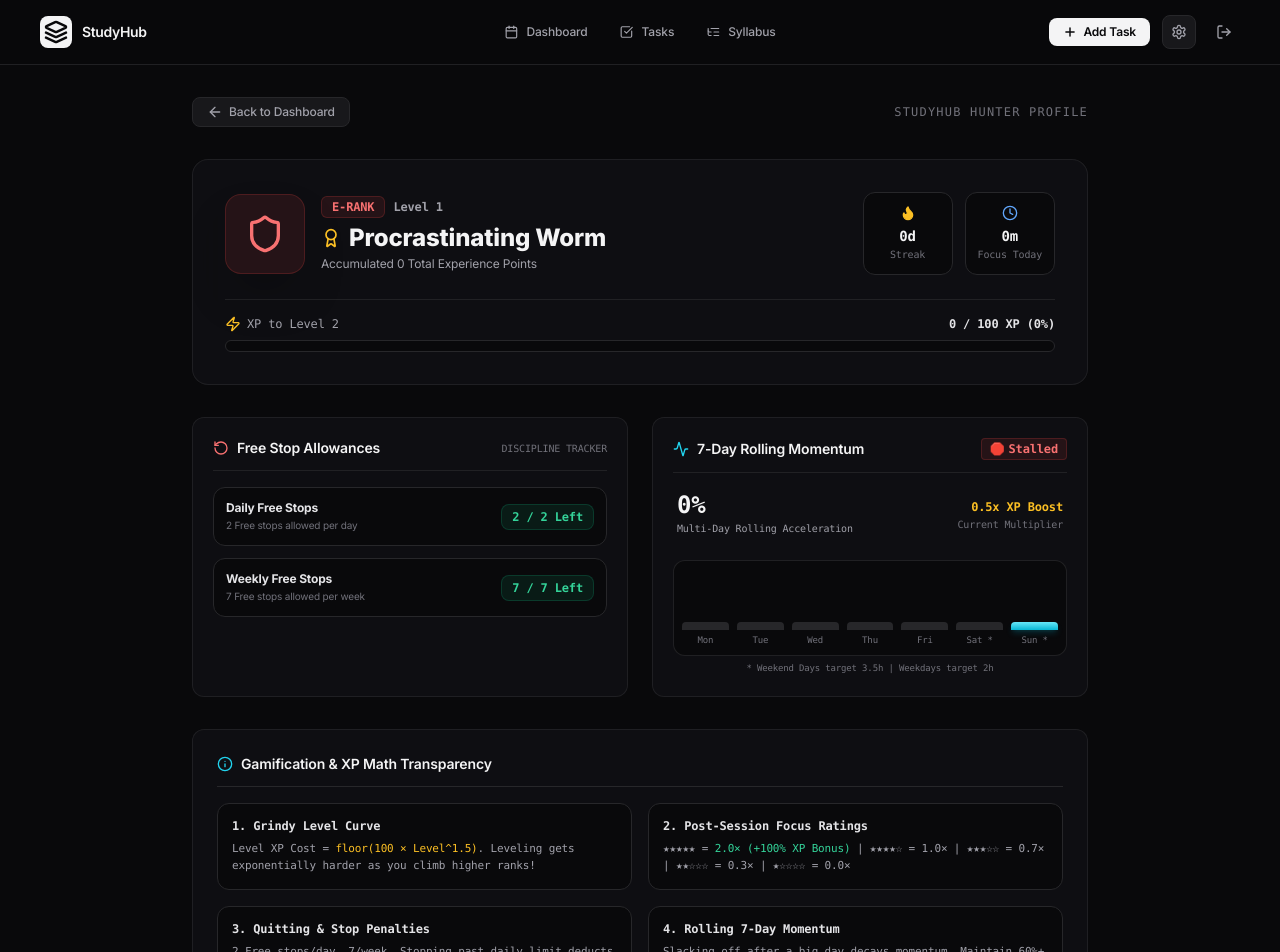
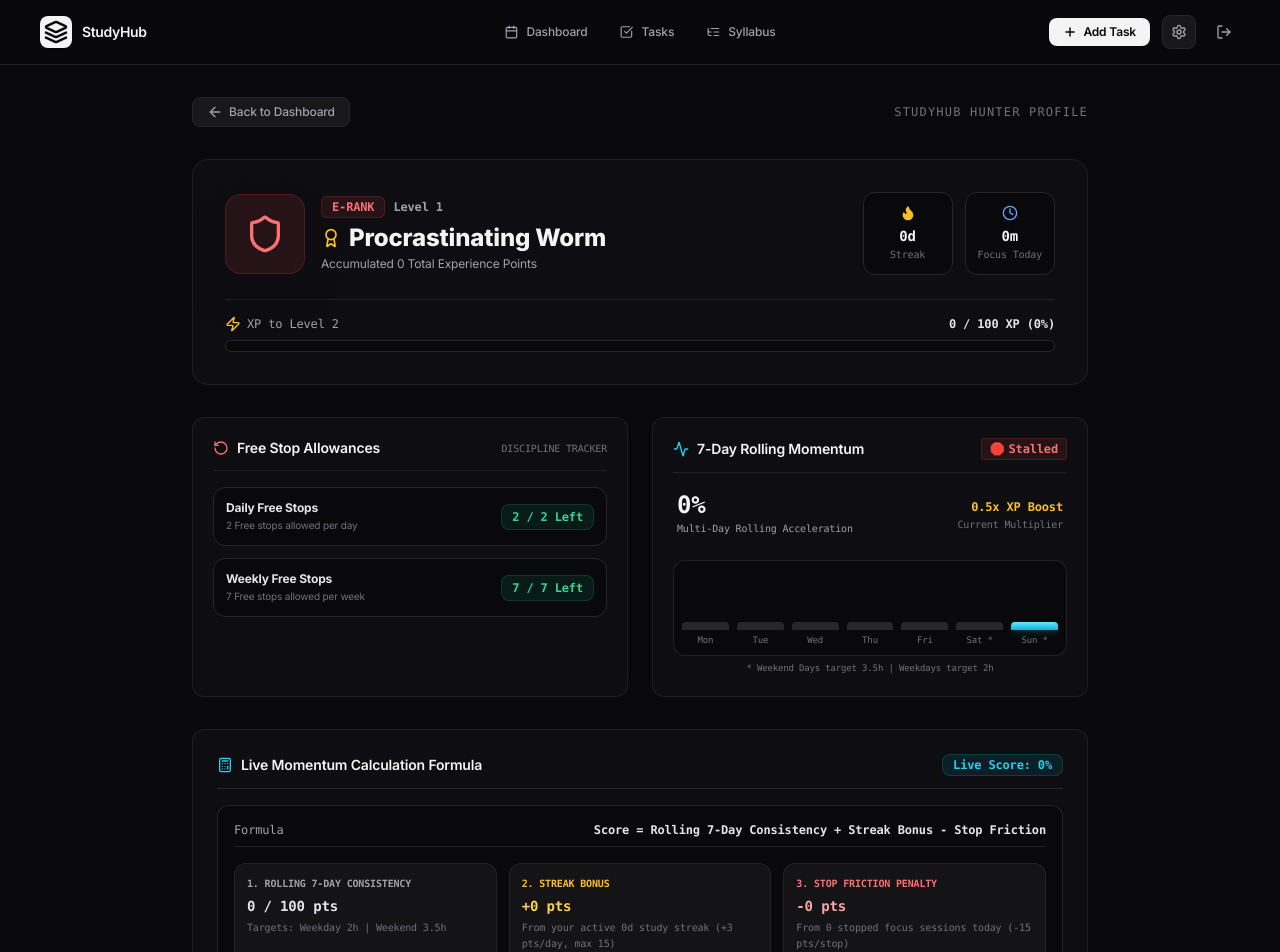
Before and after one commit to faysal17/StudyHelper, a Next.js app: page /rank in a window 1280 px wide. Shown: the top 952 px of the page. Built offline with nearby package versions, Linux system fonts and the light colour scheme; no server answers.

Commit message:
Added week day and weekend study session settings

```diff
--- a/app/rank/page.tsx
+++ b/app/rank/page.tsx
@@ -5,7 +5,7 @@ import { UserSettings } from '@/lib/types';
 import { fetchUserSettings } from '@/lib/supabase';
 import { calculateLevelAndProgress } from '@/lib/gamification';
 import { calculateMomentum } from '@/lib/momentum';
-import { Shield, Zap, Flame, Award, Lock, CheckCircle2, ArrowLeft, Clock, BookOpen, RotateCcw, Activity, AlertTriangle, TrendingUp, HelpCircle, Info } from 'lucide-react';
+import { Shield, Zap, Flame, Award, Lock, CheckCircle2, ArrowLeft, Clock, BookOpen, RotateCcw, Activity, AlertTriangle, TrendingUp, HelpCircle, Info, Calculator, Percent } from 'lucide-react';
 import Link from 'next/link';
 
 export default function HunterRankPage() {
@@ -31,11 +31,16 @@ export default function HunterRankPage() {
   const totalXP = settings?.xp || 0;
   const streakDays = settings?.streak_days || 0;
   const focusSecondsToday = settings?.focus_seconds_today || 0;
+  const stopsToday = settings?.stops_today || 0;
 
   const { level, xpInCurrentLevel, xpRequiredForNextLevel, progressPercent, rankInfo } =
     calculateLevelAndProgress(totalXP);
 
   const momentum = calculateMomentum(settings);
+
+  // Live components calculation
+  const streakBonus = Math.min(15, streakDays * 3);
+  const stopPenalty = stopsToday * 15;
 
   const rankRoadmap = [
     {
@@ -276,7 +281,7 @@ export default function HunterRankPage() {
                         : 'bg-zinc-800'
                     }`}
                     style={{ height: `${Math.max(10, Math.round(day.ratio * 100))}%` }}
-                    title={`${day.dayName}: ${day.focusMinutes}m / ${day.targetMinutes}m target (${day.isWeekend ? 'Weekend 3.5h' : 'Weekday 2h'})`}
+                    title={`${day.dayName}: ${day.focusMinutes}m / ${day.targetMinutes}m target (${day.isWeekend ? `Weekend ${day.targetMinutes/60}h` : `Weekday ${day.targetMinutes/60}h`})`}
                   />
                   <span className="text-[9px] font-mono text-zinc-500">
                     {day.dayName} {day.isWeekend ? '*' : ''}
@@ -285,8 +290,71 @@ export default function HunterRankPage() {
               ))}
             </div>
             <p className="text-[9px] text-zinc-500 font-mono mt-1.5 text-center">
-              * Weekend Days target 3.5h | Weekdays target 2h
+              * Weekend Days target {momentum.weekendTargetMins / 60}h | Weekdays target {momentum.weekdayTargetMins / 60}h
             </p>
+          </div>
+        </div>
+      </div>
+
+      {/* Live Momentum Calculation Breakdown Box */}
+      <div className="glass-panel p-6 rounded-xl border border-zinc-800 space-y-4">
+        <div className="flex items-center justify-between border-b border-zinc-800 pb-3">
+          <div className="flex items-center space-x-2">
+            <Calculator className="w-4 h-4 text-cyan-400" />
+            <h2 className="text-sm font-semibold text-zinc-100">Live Momentum Calculation Formula</h2>
+          </div>
+          <span className="text-xs font-mono font-bold text-cyan-400 bg-cyan-500/10 border border-cyan-500/20 px-2.5 py-0.5 rounded-lg">
+            Live Score: {momentum.score}%
+          </span>
+        </div>
+
+        <div className="bg-zinc-950 p-4 rounded-xl border border-zinc-800/90 font-mono text-xs space-y-3">
+          <div className="flex items-center justify-between text-zinc-400 pb-2 border-b border-zinc-800/80">
+            <span>Formula</span>
+            <span className="text-zinc-200 font-bold">
+              Score = Rolling 7-Day Consistency + Streak Bonus - Stop Friction
+            </span>
+          </div>
+
+          <div className="grid grid-cols-1 sm:grid-cols-3 gap-3 pt-1 text-[11px]">
+            {/* Step 1: 7-Day Weighted Focus Ratio */}
+            <div className="p-3 bg-zinc-900/80 rounded-xl border border-zinc-800/80 space-y-1">
+              <span className="text-zinc-400 font-semibold block text-[10px] uppercase">1. Rolling 7-Day Consistency</span>
+              <p className="text-zinc-200 font-bold text-sm">
+                {Math.round(momentum.score - streakBonus + stopPenalty)} / 100 pts
+              </p>
+              <p className="text-[10px] text-zinc-500">
+                Targets: Weekday {momentum.weekdayTargetMins / 60}h | Weekend {momentum.weekendTargetMins / 60}h
+              </p>
+            </div>
+
+            {/* Step 2: Streak Bonus */}
+            <div className="p-3 bg-zinc-900/80 rounded-xl border border-zinc-800/80 space-y-1">
+              <span className="text-amber-400 font-semibold block text-[10px] uppercase">2. Streak Bonus</span>
+              <p className="text-amber-300 font-bold text-sm">
+                +{streakBonus} pts
+              </p>
+              <p className="text-[10px] text-zinc-500">
+                From your active {streakDays}d study streak (+3 pts/day, max 15)
+              </p>
+            </div>
+
+            {/* Step 3: Stop Friction */}
+            <div className="p-3 bg-zinc-900/80 rounded-xl border border-zinc-800/80 space-y-1">
+              <span className="text-red-400 font-semibold block text-[10px] uppercase">3. Stop Friction Penalty</span>
+              <p className="text-red-300 font-bold text-sm">
+                -{stopPenalty} pts
+              </p>
+              <p className="text-[10px] text-zinc-500">
+                From {stopsToday} stopped focus sessions today (-15 pts/stop)
+              </p>
+            </div>
+          </div>
+
+          {/* Final Multiplier Summary */}
+          <div className="p-3 bg-cyan-950/20 border border-cyan-500/30 rounded-xl flex items-center justify-between text-cyan-200 text-[11px]">
+            <span>Active Velocity Status: <strong>{momentum.icon} {momentum.velocityTier}</strong></span>
+            <span className="font-bold text-amber-300">{momentum.xpMultiplier}x XP Multiplier Active</span>
           </div>
         </div>
       </div>
--- a/app/settings/page.tsx
+++ b/app/settings/page.tsx
@@ -2,8 +2,8 @@
 
 import { useState, useEffect } from 'react';
 import { UserSettings } from '@/lib/types';
-import { fetchUserSettings, updateDayEndTimeConfig, updateQuotesConfig, updateWeekendDaysConfig } from '@/lib/supabase';
-import { Settings, Clock, Quote, Plus, Trash2, Save, CheckCircle2, Calendar, Shield } from 'lucide-react';
+import { fetchUserSettings, updateDayEndTimeConfig, updateQuotesConfig, updateWeekendDaysConfig, updateStudyTargetsConfig } from '@/lib/supabase';
+import { Settings, Clock, Quote, Plus, Trash2, Save, CheckCircle2, Calendar, Target } from 'lucide-react';
 
 export default function SettingsPage() {
   const [settings, setSettings] = useState<UserSettings | null>(null);
@@ -12,13 +12,18 @@ export default function SettingsPage() {
   const [newQuote, setNewQuote] = useState<string>('');
   const [weekendDays, setWeekendDays] = useState<string[]>(['Saturday', 'Sunday']);
 
+  const [weekdayTargetMins, setWeekdayTargetMins] = useState<number>(120);
+  const [weekendTargetMins, setWeekendTargetMins] = useState<number>(210);
+
   const [savingTime, setSavingTime] = useState(false);
   const [savingQuotes, setSavingQuotes] = useState(false);
   const [savingWeekend, setSavingWeekend] = useState(false);
+  const [savingTargets, setSavingTargets] = useState(false);
 
   const [successTime, setSuccessTime] = useState(false);
   const [successQuotes, setSuccessQuotes] = useState(false);
   const [successWeekend, setSuccessWeekend] = useState(false);
+  const [successTargets, setSuccessTargets] = useState(false);
 
   useEffect(() => {
     loadSettings();
@@ -30,6 +35,8 @@ export default function SettingsPage() {
     if (data?.day_end_time) setDayEndTime(data.day_end_time);
     if (data?.quotes) setQuotes(data.quotes);
     if (data?.weekend_days) setWeekendDays(data.weekend_days);
+    if (data?.weekday_target_minutes) setWeekdayTargetMins(data.weekday_target_minutes);
+    if (data?.weekend_target_minutes) setWeekendTargetMins(data.weekend_target_minutes);
   };
 
   const handleSaveDayEndTime = async () => {
@@ -68,6 +75,19 @@ export default function SettingsPage() {
     }
   };
 
+  const handleSaveStudyTargets = async () => {
+    setSavingTargets(true);
+    try {
+      await updateStudyTargetsConfig(weekdayTargetMins, weekendTargetMins);
+      setSuccessTargets(true);
+      setTimeout(() => setSuccessTargets(false), 2500);
+    } catch (err) {
+      console.error('Error updating study targets:', err);
+    } finally {
+      setSavingTargets(false);
+    }
+  };
+
   const handleAddQuote = () => {
     if (!newQuote.trim()) return;
     setQuotes([...quotes, newQuote.trim()]);
@@ -93,6 +113,18 @@ export default function SettingsPage() {
 
   const allDaysOfWeek = ['Monday', 'Tuesday', 'Wednesday', 'Thursday', 'Friday', 'Saturday', 'Sunday'];
 
+  const targetHoursOptions = [
+    { mins: 60, label: '1.0 Hour / day' },
+    { mins: 90, label: '1.5 Hours / day' },
+    { mins: 120, label: '2.0 Hours / day (Standard)' },
+    { mins: 150, label: '2.5 Hours / day' },
+    { mins: 180, label: '3.0 Hours / day' },
+    { mins: 210, label: '3.5 Hours / day (High Momentum)' },
+    { mins: 240, label: '4.0 Hours / day (Intensive)' },
+    { mins: 300, label: '5.0 Hours / day (Hardcore)' },
+    { mins: 360, label: '6.0 Hours / day (Extreme)' },
+  ];
+
   const timeOptions = [
     { value: '00:00', label: '12:00 AM (Midnight - Standard)' },
     { value: '01:00', label: '01:00 AM (Night Owl)' },
@@ -111,12 +143,129 @@ export default function SettingsPage() {
         <div>
           <h1 className="text-xl font-bold text-zinc-100">User Settings</h1>
           <p className="text-xs text-zinc-400">
-            Configure night owl cutoff hours, weekend study expectations, and motivational quotes.
+            Configure night owl cutoff hours, weekday & weekend target hours, and focus mode quotes.
           </p>
         </div>
       </div>
 
-      {/* 1. Day End Cutoff Time (Night Owl Mode) */}
+      {/* 1. Daily Focus Targets (Weekday & Weekend Target Hours) */}
+      <div className="glass-panel p-6 rounded-xl border border-zinc-800 space-y-4">
+        <div className="flex items-center justify-between">
+          <div className="flex items-center space-x-2">
+            <Target className="w-4 h-4 text-emerald-400" />
+            <h2 className="text-sm font-semibold text-zinc-100">Daily Focus Target Hours</h2>
+          </div>
+          {successTargets && (
+            <span className="text-xs font-mono text-emerald-400 flex items-center gap-1">
+              <CheckCircle2 className="w-3.5 h-3.5" /> Saved!
+            </span>
+          )}
+        </div>
+
+        <p className="text-xs text-zinc-400 leading-relaxed">
+          Set your daily study goals for Weekdays vs Weekend Days. Your 7-Day Rolling Momentum Score evaluates how consistently you hit these targets!
+        </p>
+
+        <div className="grid grid-cols-1 sm:grid-cols-2 gap-4 pt-2">
+          {/* Weekday Target Hours */}
+          <div className="space-y-1.5">
+            <label className="text-xs font-semibold text-zinc-300 flex items-center gap-1.5">
+              <span>Weekday Focus Goal</span>
+            </label>
+            <select
+              value={weekdayTargetMins}
+              onChange={(e) => setWeekdayTargetMins(Number(e.target.value))}
+              className="w-full bg-zinc-950 border border-zinc-800 text-zinc-100 px-3.5 py-2.5 rounded-xl text-xs focus:outline-none focus:border-zinc-600 transition-colors font-mono"
+            >
+              {targetHoursOptions.map((opt) => (
+                <option key={opt.mins} value={opt.mins}>
+                  {opt.label}
+                </option>
+              ))}
+            </select>
+          </div>
+
+          {/* Weekend Target Hours */}
+          <div className="space-y-1.5">
+            <label className="text-xs font-semibold text-zinc-300 flex items-center gap-1.5">
+              <span>Weekend Focus Goal</span>
+            </label>
+            <select
+              value={weekendTargetMins}
+              onChange={(e) => setWeekendTargetMins(Number(e.target.value))}
+              className="w-full bg-zinc-950 border border-zinc-800 text-zinc-100 px-3.5 py-2.5 rounded-xl text-xs focus:outline-none focus:border-zinc-600 transition-colors font-mono"
+            >
+              {targetHoursOptions.map((opt) => (
+                <option key={opt.mins} value={opt.mins}>
+                  {opt.label}
+                </option>
+              ))}
+            </select>
+          </div>
+        </div>
+
+        <div className="pt-2 flex justify-end">
+          <button
+            onClick={handleSaveStudyTargets}
+            disabled={savingTargets}
+            className="px-4 py-2.5 rounded-xl bg-zinc-100 text-zinc-950 font-bold text-xs hover:bg-zinc-200 transition-all flex items-center space-x-1.5"
+          >
+            <Save className="w-4 h-4" />
+            <span>{savingTargets ? 'Saving...' : 'Save Target Goals'}</span>
+          </button>
+        </div>
+      </div>
+
+      {/* 2. Custom Weekend Selection */}
+      <div className="glass-panel p-6 rounded-xl border border-zinc-800 space-y-4">
+        <div className="flex items-center justify-between">
+          <div className="flex items-center space-x-2">
+            <Calendar className="w-4 h-4 text-cyan-400" />
+            <h2 className="text-sm font-semibold text-zinc-100">Weekend Days Selection</h2>
+          </div>
+          {successWeekend && (
+            <span className="text-xs font-mono text-emerald-400 flex items-center gap-1">
+              <CheckCircle2 className="w-3.5 h-3.5" /> Saved!
+            </span>
+          )}
+        </div>
+
+        <p className="text-xs text-zinc-400 leading-relaxed">
+          Select your custom weekend days. Selected days will use your <strong>Weekend Focus Goal</strong> target!
+        </p>
+
+        <div className="flex flex-wrap gap-2 pt-2">
+          {allDaysOfWeek.map((day) => {
+            const isSelected = weekendDays.includes(day);
+            return (
+              <button
+                key={day}
+                onClick={() => handleToggleWeekendDay(day)}
+                className={`px-3 py-1.5 rounded-xl text-xs font-mono font-semibold transition-all border ${
+                  isSelected
+                    ? 'bg-cyan-500/20 text-cyan-300 border-cyan-500/40 shadow-sm'
+                    : 'bg-zinc-950 text-zinc-400 border-zinc-800 hover:text-zinc-200'
+                }`}
+              >
+                {day} {isSelected ? `(Weekend Target: ${weekendTargetMins / 60}h)` : ''}
+              </button>
+            );
+          })}
+        </div>
+
+        <div className="pt-2 flex justify-end">
+          <button
+            onClick={handleSaveWeekendDays}
+            disabled={savingWeekend}
+            className="px-4 py-2.5 rounded-xl bg-zinc-100 text-zinc-950 font-bold text-xs hover:bg-zinc-200 transition-all flex items-center space-x-1.5"
+          >
+            <Save className="w-4 h-4" />
+            <span>{savingWeekend ? 'Saving...' : 'Save Weekend Configuration'}</span>
+          </button>
+        </div>
+      </div>
+
+      {/* 3. Day End Cutoff Time (Night Owl Mode) */}
       <div className="glass-panel p-6 rounded-xl border border-zinc-800 space-y-4">
         <div className="flex items-center justify-between">
           <div className="flex items-center space-x-2">
@@ -158,56 +307,7 @@ export default function SettingsPage() {
         </div>
       </div>
 
-      {/* 2. Custom Weekend Selection (Higher Study Expectation Days) */}
-      <div className="glass-panel p-6 rounded-xl border border-zinc-800 space-y-4">
-        <div className="flex items-center justify-between">
-          <div className="flex items-center space-x-2">
-            <Calendar className="w-4 h-4 text-cyan-400" />
-            <h2 className="text-sm font-semibold text-zinc-100">Weekend Days Selection</h2>
-          </div>
-          {successWeekend && (
-            <span className="text-xs font-mono text-emerald-400 flex items-center gap-1">
-              <CheckCircle2 className="w-3.5 h-3.5" /> Saved!
-            </span>
-          )}
-        </div>
-
-        <p className="text-xs text-zinc-400 leading-relaxed">
-          Select your weekend days. Weekend days require a higher focus target (<strong>3.5 Hours/day</strong> vs <strong>2 Hours/day</strong> on weekdays) in your 7-Day Rolling Momentum Score calculation!
-        </p>
-
-        <div className="flex flex-wrap gap-2 pt-2">
-          {allDaysOfWeek.map((day) => {
-            const isSelected = weekendDays.includes(day);
-            return (
-              <button
-                key={day}
-                onClick={() => handleToggleWeekendDay(day)}
-                className={`px-3 py-1.5 rounded-xl text-xs font-mono font-semibold transition-all border ${
-                  isSelected
-                    ? 'bg-cyan-500/20 text-cyan-300 border-cyan-500/40 shadow-sm'
-                    : 'bg-zinc-950 text-zinc-400 border-zinc-800 hover:text-zinc-200'
-                }`}
-              >
-                {day} {isSelected ? '(Weekend - 3.5h)' : ''}
-              </button>
-            );
-          })}
-        </div>
-
-        <div className="pt-2 flex justify-end">
-          <button
-            onClick={handleSaveWeekendDays}
-            disabled={savingWeekend}
-            className="px-4 py-2.5 rounded-xl bg-zinc-100 text-zinc-950 font-bold text-xs hover:bg-zinc-200 transition-all flex items-center space-x-1.5"
-          >
-            <Save className="w-4 h-4" />
-            <span>{savingWeekend ? 'Saving...' : 'Save Weekend Configuration'}</span>
-          </button>
-        </div>
-      </div>
-
-      {/* 3. Focus Mode Motivational Quotes Manager */}
+      {/* 4. Focus Mode Motivational Quotes Manager */}
       <div className="glass-panel p-6 rounded-xl border border-zinc-800 space-y-4">
         <div className="flex items-center justify-between">
           <div className="flex items-center space-x-2">
--- a/lib/momentum.ts
+++ b/lib/momentum.ts
@@ -11,6 +11,8 @@ export interface MomentumDetails {
   xpMultiplier: number;
   remainingStopsToday: number;
   remainingStopsWeek: number;
+  weekdayTargetMins: number;
+  weekendTargetMins: number;
   weeklyTargetLog: { dateStr: string; dayName: string; focusMinutes: number; targetMinutes: number; isWeekend: boolean; ratio: number }[];
 }
 
@@ -18,6 +20,9 @@ export function calculateMomentum(settings: UserSettings | null): MomentumDetail
   const dayEndTime = settings?.day_end_time || '00:00';
   const todayStr = getTodayDateString(dayEndTime);
   const weekendDays = settings?.weekend_days || ['Saturday', 'Sunday'];
+  const weekdayTargetMins = settings?.weekday_target_minutes || 120;
+  const weekendTargetMins = settings?.weekend_target_minutes || 210;
+
   const focusLog = settings?.weekly_focus_log || {};
   const streakDays = settings?.streak_days || 0;
   const stopsToday = settings?.stops_today || 0;
@@ -44,7 +49,7 @@ export function calculateMomentum(settings: UserSettings | null): MomentumDetail
     const fullDayName = curDate.toLocaleDateString('en-US', { weekday: 'long' });
 
     const isWeekend = weekendDays.includes(fullDayName);
-    const targetMinutes = isWeekend ? 210 : 120; // 3.5h weekend vs 2h weekday
+    const targetMinutes = isWeekend ? weekendTargetMins : weekdayTargetMins;
 
     // Actual focus minutes logged on that date
     const actualSeconds = focusLog[dateStr] || (dateStr === todayStr ? settings?.focus_seconds_today || 0 : 0);
@@ -123,6 +128,8 @@ export function calculateMomentum(settings: UserSettings | null): MomentumDetail
     xpMultiplier,
     remainingStopsToday,
     remainingStopsWeek,
+    weekdayTargetMins,
+    weekendTargetMins,
     weeklyTargetLog,
   };
 }
--- a/lib/supabase.ts
+++ b/lib/supabase.ts
@@ -56,6 +56,8 @@ const CLEAN_EMPTY_DB: LocalDB = {
     day_end_time: '00:00',
     quotes: DEFAULT_QUOTES,
     weekend_days: DEFAULT_WEEKEND_DAYS,
+    weekday_target_minutes: 120,
+    weekend_target_minutes: 210,
     weekly_focus_log: {},
     xp: 0,
     level: 1,
@@ -91,6 +93,8 @@ function getLocalDB(): LocalDB {
     if (!parsed.settings.weekend_days || parsed.settings.weekend_days.length === 0) {
       parsed.settings.weekend_days = DEFAULT_WEEKEND_DAYS;
     }
+    if (!parsed.settings.weekday_target_minutes) parsed.settings.weekday_target_minutes = 120;
+    if (!parsed.settings.weekend_target_minutes) parsed.settings.weekend_target_minutes = 210;
     if (!parsed.settings.weekly_focus_log) parsed.settings.weekly_focus_log = {};
     if (parsed.settings.xp === undefined) parsed.settings.xp = 0;
     if (parsed.settings.level === undefined) parsed.settings.level = 1;
@@ -148,6 +152,8 @@ export async function fetchUserSettings(): Promise<UserSettings> {
           day_end_time: '00:00',
           quotes: DEFAULT_QUOTES,
           weekend_days: DEFAULT_WEEKEND_DAYS,
+          weekday_target_minutes: 120,
+          weekend_target_minutes: 210,
           weekly_focus_log: {},
           xp: 0,
           level: stats.level,
@@ -167,6 +173,8 @@ export async function fetchUserSettings(): Promise<UserSettings> {
         day_end_time: '00:00',
         quotes: DEFAULT_QUOTES,
         weekend_days: DEFAULT_WEEKEND_DAYS,
+        weekday_target_minutes: 120,
+        weekend_target_minutes: 210,
         weekly_focus_log: {},
         xp: 0,
         level: 1,
@@ -251,6 +259,27 @@ export async function updateWeekendDaysConfig(weekendDays: string[]): Promise<vo
 
   const db = getLocalDB();
   db.settings.weekend_days = weekendDays;
+  saveLocalDB(db);
+}
+
+export async function updateStudyTargetsConfig(weekdayMins: number, weekendMins: number): Promise<void> {
+  if (isSupabaseConfigured && supabase) {
+    const { data: userData } = await supabase.auth.getUser();
+    if (userData?.user) {
+      const userId = userData.user.id;
+      await supabase.from('user_settings').upsert({
+        user_id: userId,
+        weekday_target_minutes: weekdayMins,
+        weekend_target_minutes: weekendMins,
+        updated_at: new Date().toISOString(),
+      });
+      return;
+    }
+  }
+
+  const db = getLocalDB();
+  db.settings.weekday_target_minutes = weekdayMins;
+  db.settings.weekend_target_minutes = weekendMins;
   saveLocalDB(db);
 }
 
--- a/lib/types.ts
+++ b/lib/types.ts
@@ -86,6 +86,8 @@ export interface UserSettings {
   day_end_time?: string;
   quotes?: string[];
   weekend_days?: string[];
+  weekday_target_minutes?: number;
+  weekend_target_minutes?: number;
   weekly_focus_log?: Record<string, number>;
   xp?: number;
   level?: number;
```
Also changed, not shown: 1 other file (tests, documents, lock files or other folders).
